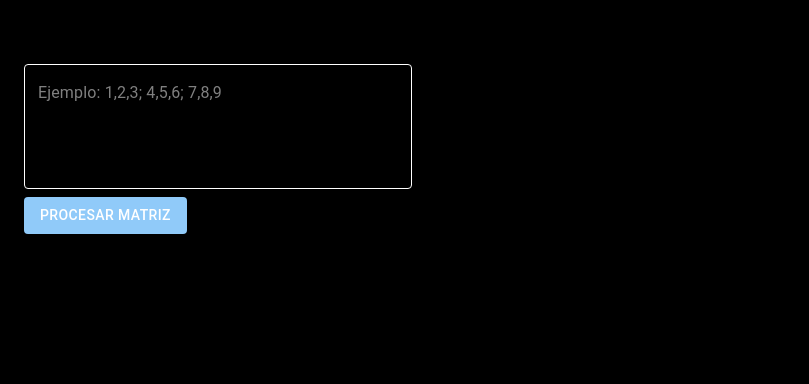
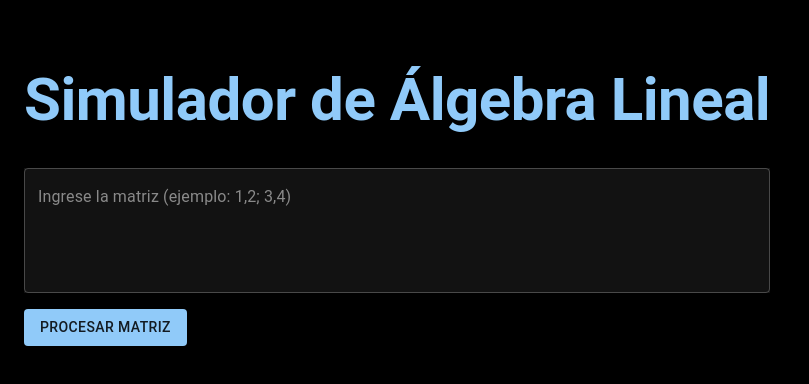
Before and after one commit to pjvalverde/algebra-lineal-simulator, a React (Vite) app: page / in a window 1280 px wide. Shown: the top 384 px of the page, without its empty margins (0-809 px from the left). Built offline with nearby package versions, Linux system fonts and the light colour scheme.

Commit message:
Mejoras posteriores de la app

```diff
--- a/src/App.jsx
+++ b/src/App.jsx
@@ -1,5 +1,5 @@
 import React, { useState } from 'react';
-import { Container, Box, ThemeProvider, CssBaseline } from '@mui/material';
+import { Container, Box, ThemeProvider, CssBaseline, Typography } from '@mui/material';
 import { createTheme } from '@mui/material/styles';
 import MatrixInput from './components/MatrixInput';
 import MatrixDisplay from './components/MatrixDisplay';
@@ -25,19 +25,10 @@ function App() {
         secondary: '#b3b3b3'
       },
       primary: {
-        main: '#90caf9'  // Color azul claro para botones
+        main: '#90caf9'
       },
       secondary: {
-        main: '#ce93d8'  // Color púrpura claro para acentos
-      }
-    },
-    components: {
-      MuiButton: {
-        styleOverrides: {
-          root: {
-            color: '#ffffff'  // Color blanco para el texto de los botones
-          }
-        }
+        main: '#ce93d8'
       }
     }
   });
@@ -45,15 +36,23 @@ function App() {
   return (
     <ThemeProvider theme={darkTheme}>
       <CssBaseline />
-      <Container
-        maxWidth="md"
-        sx={{
-          bgcolor: 'background.default',
-          minHeight: '100vh',
-          py: 4
-        }}
-      >
+      <Container maxWidth="md" sx={{ bgcolor: 'background.default', minHeight: '100vh', py: 4 }}>
         <Box sx={{ my: 4 }}>
+          <Typography
+            variant="h2"
+            component="h1"
+            gutterBottom
+            align="center"
+            sx={{
+              color: 'primary.main',
+              fontWeight: 'bold',
+              mb: 4,
+              textShadow: '2px 2px 4px rgba(0,0,0,0.5)'
+            }}
+          >
+            Simulador de Álgebra Lineal
+          </Typography>
+
           <MatrixInput onMatrixChange={setMatrix} />
 
           {matrix && (
--- a/src/components/MatrixInput.jsx
+++ b/src/components/MatrixInput.jsx
@@ -1,69 +1,61 @@
 import React, { useState } from 'react';
 import { TextField, Button, Box, Alert } from '@mui/material';
+import * as MatrixOps from '../utils/matrixOperations';
 
-const MatrixInput = ({ onMatrixSubmit }) => {
+const MatrixInput = ({ onMatrixChange }) => {
   const [input, setInput] = useState('');
   const [error, setError] = useState('');
 
-  const handleSubmit = () => {
+  const handleProcess = () => {
     try {
-      const rows = input.trim().split(';');
-      const matrix = rows.map(row =>
-        row.trim().split(',').map(num => {
-          const parsed = parseFloat(num.trim());
-          if (isNaN(parsed)) throw new Error('Entrada inválida');
-          return parsed;
-        })
-      );
+      setError('');
+      // Limpia la entrada de espacios extras
+      const cleanInput = input.trim();
 
-      const width = matrix[0].length;
-      if (!matrix.every(row => row.length === width)) {
-        throw new Error('Todas las filas deben tener la misma longitud');
+      // Verifica si el formato es correcto
+      if (!cleanInput.includes(';') && !cleanInput.includes(',')) {
+        throw new Error('Formato inválido. Use números separados por comas y filas separadas por punto y coma. Ejemplo: 1,2; 3,4');
       }
 
-      setError('');
-      onMatrixSubmit(matrix);
+      // Procesa la matriz
+      const matrix = MatrixOps.parseMatrix(cleanInput);
+
+      // Verifica que la matriz sea válida
+      if (!matrix || matrix.length === 0 || matrix.some(row => row.length !== matrix[0].length)) {
+        throw new Error('Matriz inválida. Todas las filas deben tener el mismo número de columnas.');
+      }
+
+      // Verifica que todos los elementos sean números
+      if (matrix.some(row => row.some(val => isNaN(val)))) {
+        throw new Error('La matriz solo debe contener números.');
+      }
+
+      onMatrixChange(matrix);
     } catch (err) {
-      setError('Formato inválido. Use números separados por comas y filas separadas por punto y coma.');
+      setError(err.message);
     }
   };
 
   return (
-    <Box sx={{ my: 2 }}>
+    <Box sx={{ mb: 4 }}>
       <TextField
         fullWidth
         multiline
         rows={4}
         value={input}
         onChange={(e) => setInput(e.target.value)}
-        placeholder="Ejemplo: 1,2,3; 4,5,6; 7,8,9"
-        variant="outlined"
-        sx={{
-          '& .MuiOutlinedInput-root': {
-            color: 'white',
-            '& fieldset': {
-              borderColor: 'white',
-            },
-            '&:hover fieldset': {
-              borderColor: 'white',
-            },
-            '&.Mui-focused fieldset': {
-              borderColor: 'white',
-            },
-          },
-          '& .MuiInputLabel-root': {
-            color: 'white',
-          },
-          '& .MuiInputBase-input': {
-            color: 'white',
-          },
-        }}
+        placeholder="Ingrese la matriz (ejemplo: 1,2; 3,4)"
+        sx={{ mb: 2, bgcolor: 'background.paper' }}
       />
-      {error && <Alert severity="error" sx={{ my: 1 }}>{error}</Alert>}
+      {error && (
+        <Alert severity="error" sx={{ mb: 2 }}>
+          {error}
+        </Alert>
+      )}
       <Button
         variant="contained"
-        onClick={handleSubmit}
-        sx={{ mt: 1 }}
+        onClick={handleProcess}
+        sx={{ bgcolor: 'primary.main' }}
       >
         Procesar Matriz
       </Button>
```
